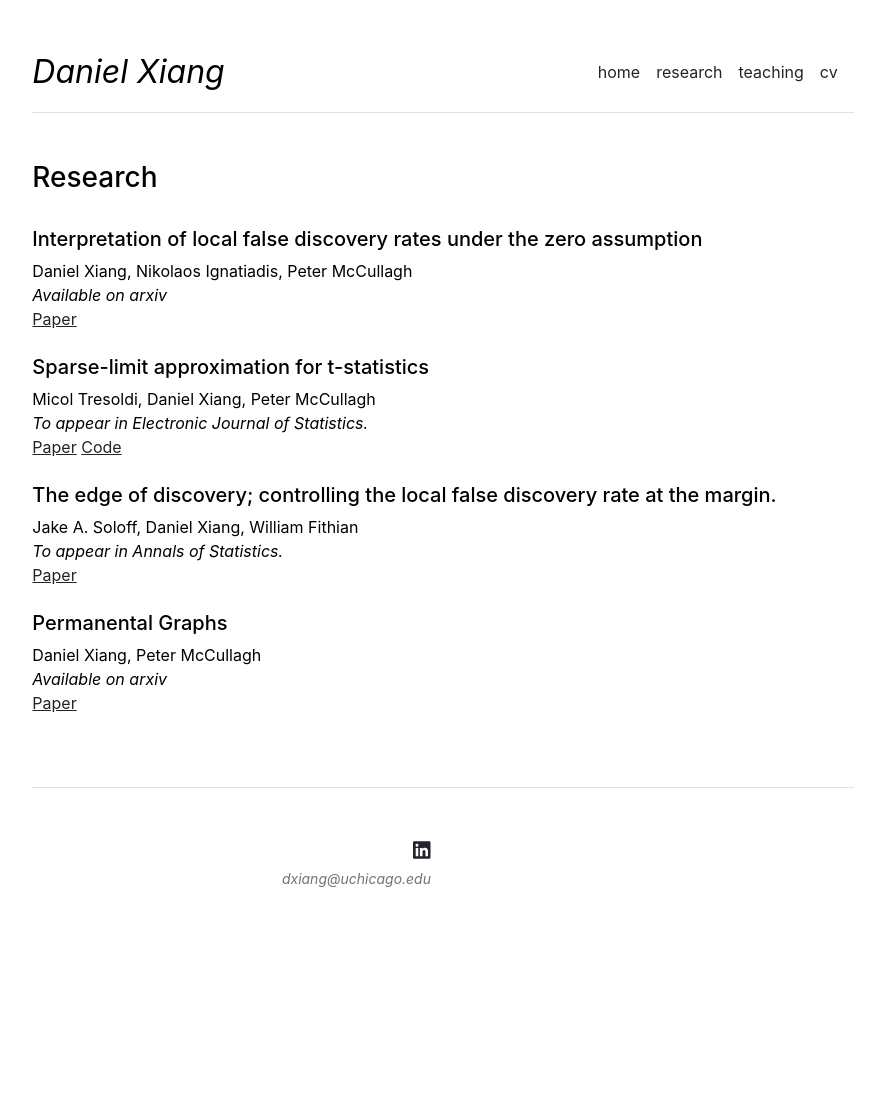
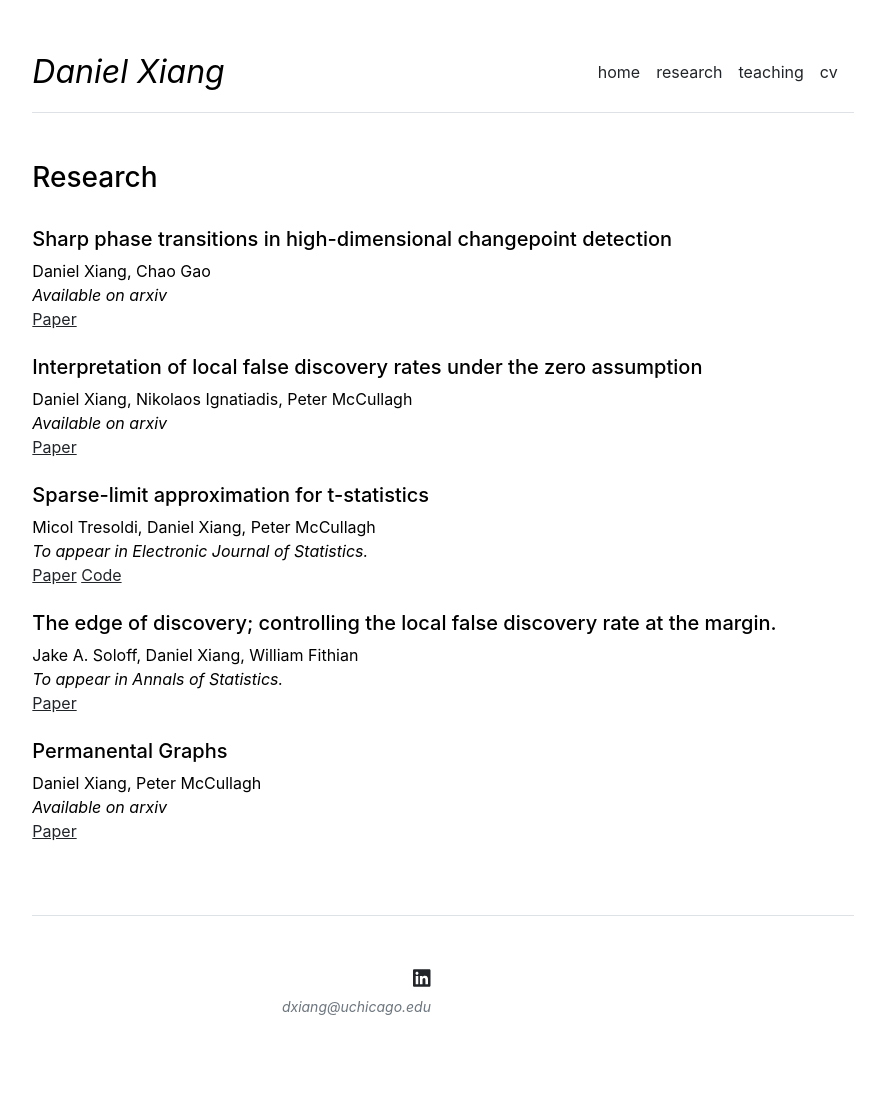
Before and after one commit to dan-xiang/dan-xiang.github.io, a Jekyll site: the page built from research.md, in a window 1280 px wide. Shown: the whole page, without its empty margins (197-1082 px from the left). Built offline with Jekyll 4.4.1, drawn with Linux system fonts in a browser that asks for light colours; before the commit the page ends 986 px from its top, so only the background shows below that.

Commit message:
Update research.md
Signed-off-by: dan-xiang <120136833+dan-xiang@users.noreply.github.com>

```diff
--- a/research.md
+++ b/research.md
@@ -3,6 +3,13 @@ layout: publications
 title: Publications
 slug: /research
 publications:
+
+- title: Sharp phase transitions in high-dimensional changepoint detection
+  authors: Daniel Xiang, Chao Gao
+  conference: Available on arxiv
+  paperlink: https://arxiv.org/pdf/2403.11704.pdf
+  codelink: NA
+  slides: NA
 
 - title: Interpretation of local false discovery rates under the zero assumption
   authors: Daniel Xiang, Nikolaos Ignatiadis, Peter McCullagh
```
